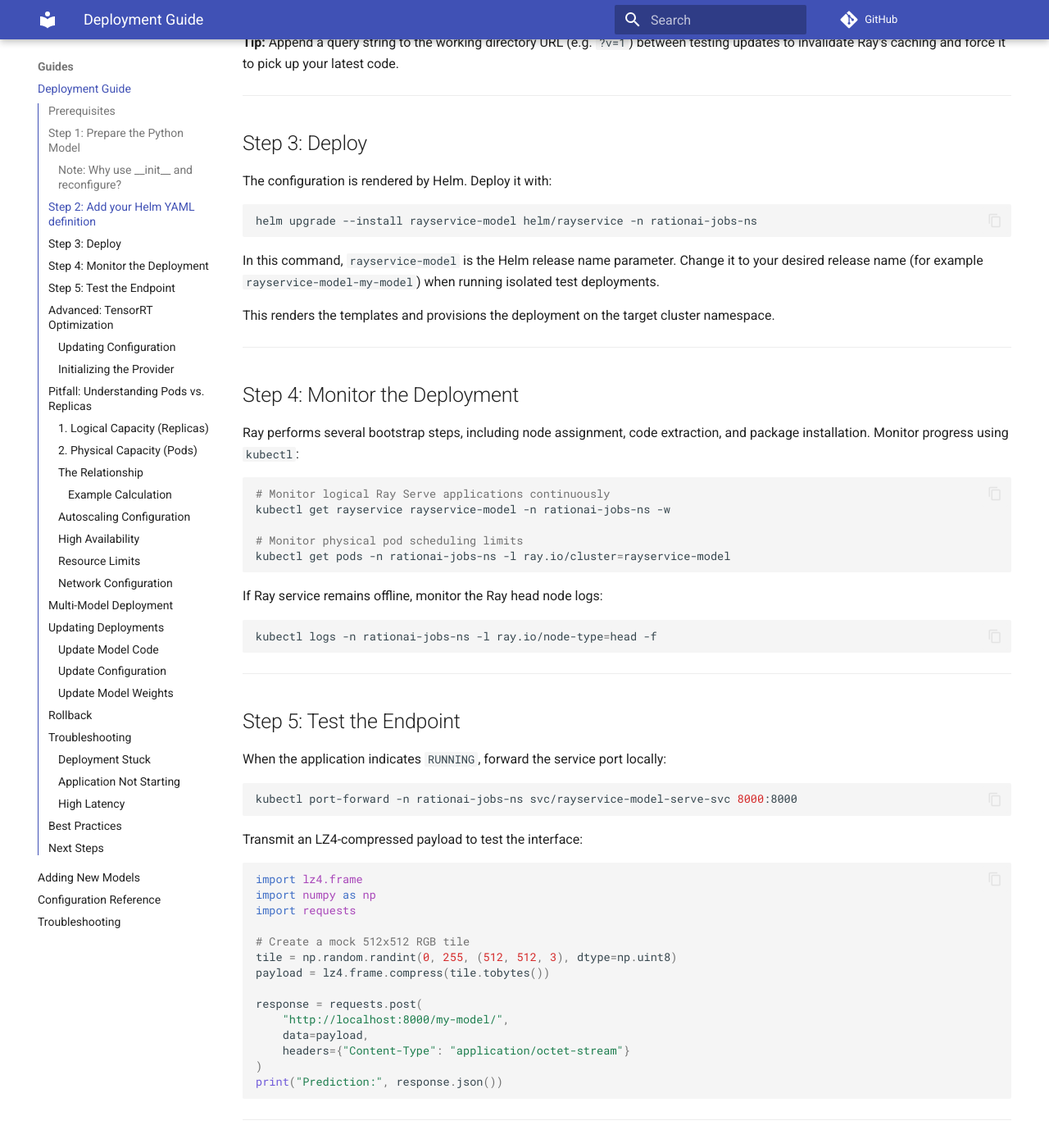
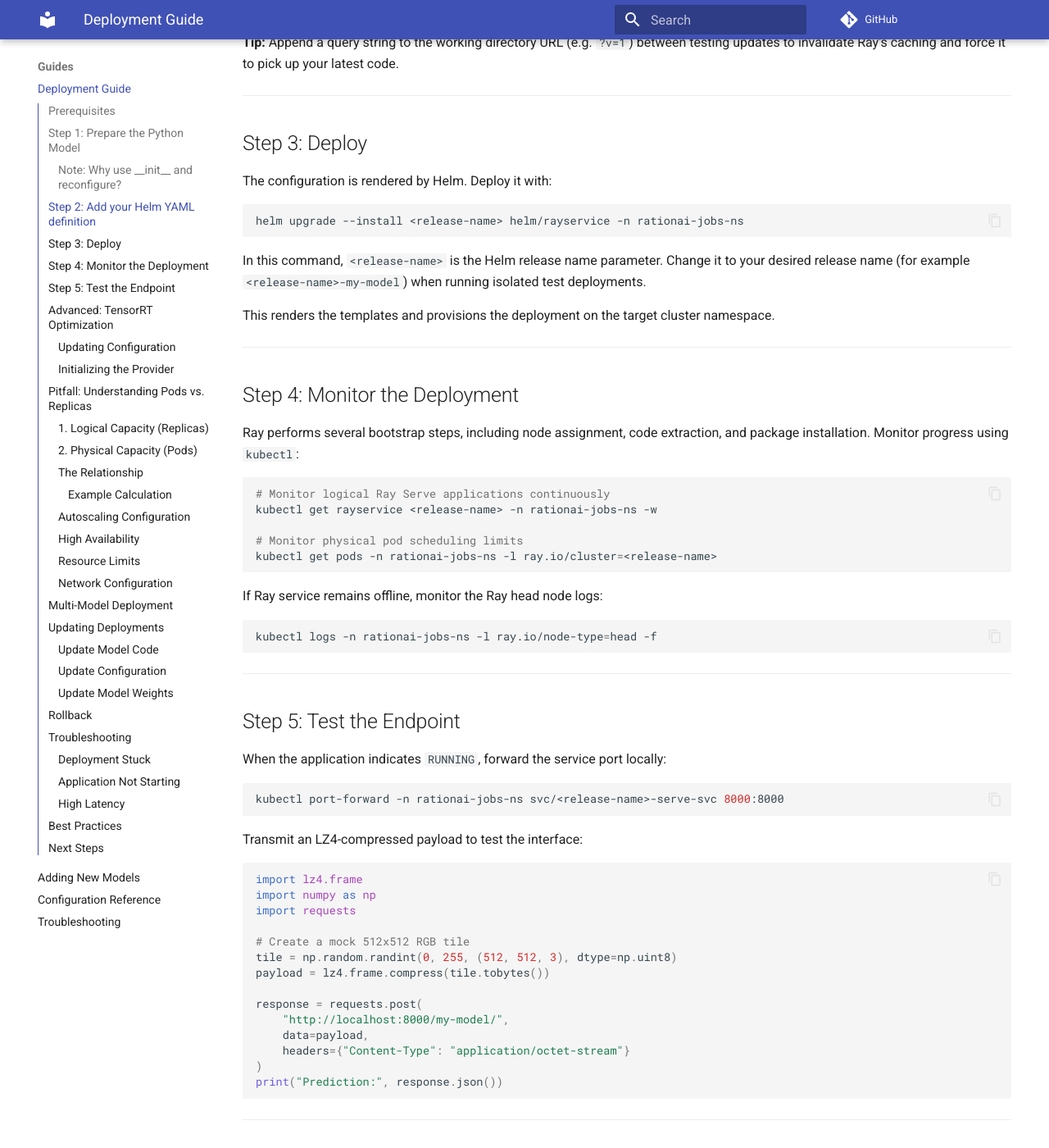
Before and after one commit to RationAI/model-service, an MkDocs documentation site: the page built from docs/guides/deployment-guide.md, in a window 1280 px wide and 1400 px high, scrolled down 3077 px. Shown: the whole window at 82% size. Built offline with MkDocs 1.6.1 and Material for MkDocs 9.7.7, drawn with Linux system fonts in a browser that asks for light colours; comment, search, counter and statistics services are not loaded; some of the changed text lies outside the part shown.

Commit message:
add placeholder release-name

````diff
--- a/docs/guides/deployment-guide.md
+++ b/docs/guides/deployment-guide.md
@@ -142,10 +142,10 @@ For development and testing, prefer a dedicated branch in `working_dir` (for exa
 The configuration is rendered by Helm. Deploy it with:
 
 ```bash
-helm upgrade --install rayservice-model helm/rayservice -n rationai-jobs-ns
+helm upgrade --install <release-name> helm/rayservice -n rationai-jobs-ns
 ```
 
-In this command, `rayservice-model` is the Helm release name parameter. Change it to your desired release name (for example `rayservice-model-my-model`) when running isolated test deployments.
+In this command, `<release-name>` is the Helm release name parameter. Change it to your desired release name (for example `<release-name>-my-model`) when running isolated test deployments.
 
 This renders the templates and provisions the deployment on the target cluster namespace.
 
@@ -157,10 +157,10 @@ Ray performs several bootstrap steps, including node assignment, code extraction
 
 ```bash
 # Monitor logical Ray Serve applications continuously
-kubectl get rayservice rayservice-model -n rationai-jobs-ns -w
+kubectl get rayservice <release-name> -n rationai-jobs-ns -w
 
 # Monitor physical pod scheduling limits
-kubectl get pods -n rationai-jobs-ns -l ray.io/cluster=rayservice-model
+kubectl get pods -n rationai-jobs-ns -l ray.io/cluster=<release-name>
 ```
 
 If Ray service remains offline, monitor the Ray head node logs:
@@ -176,7 +176,7 @@ kubectl logs -n rationai-jobs-ns -l ray.io/node-type=head -f
 When the application indicates `RUNNING`, forward the service port locally:
 
 ```bash
-kubectl port-forward -n rationai-jobs-ns svc/rayservice-model-serve-svc 8000:8000
+kubectl port-forward -n rationai-jobs-ns svc/<release-name>-serve-svc 8000:8000
 ```
 
 Transmit an LZ4-compressed payload to test the interface:
@@ -398,7 +398,7 @@ metadata:
 spec:
   type: LoadBalancer
   selector:
-    ray.io/cluster: rayservice-model
+    ray.io/cluster: <release-name>
   ports:
     - port: 80
       targetPort: 8000
@@ -437,7 +437,7 @@ Deploy multiple models by adding multiple application definitions to `helm/rayse
 3. Redeploy with Helm:
 
 ```bash
-helm upgrade --install rayservice-model helm/rayservice -n rationai-jobs-ns
+helm upgrade --install <release-name> helm/rayservice -n rationai-jobs-ns
 ```
 
 4. If `runtime_env.working_dir` URL is unchanged and old code is still used, bump a cache-busting query parameter (for example `...?v=2`) and redeploy.
@@ -449,7 +449,7 @@ helm upgrade --install rayservice-model helm/rayservice -n rationai-jobs-ns
 vim helm/rayservice/applications/my-model.yaml
 
 # Apply changes with Helm
-helm upgrade --install rayservice-model helm/rayservice -n rationai-jobs-ns
+helm upgrade --install <release-name> helm/rayservice -n rationai-jobs-ns
 ```
 
 KubeRay will reconcile the RayService and attempt a rolling-style update:
@@ -471,7 +471,7 @@ user_config:
 Apply the update:
 
 ```bash
-helm upgrade --install rayservice-model helm/rayservice -n rationai-jobs-ns
+helm upgrade --install <release-name> helm/rayservice -n rationai-jobs-ns
 ```
 
 ## Rollback
@@ -483,8 +483,8 @@ If deployment fails, rollback:
 # Instead, view KubeRay status and events, then re-apply a known-good spec.
 
 # Inspect current state and recent events
-kubectl get rayservice rayservice-model -n rationai-jobs-ns -o yaml
-kubectl describe rayservice rayservice-model -n rationai-jobs-ns
+kubectl get rayservice <release-name> -n rationai-jobs-ns -o yaml
+kubectl describe rayservice <release-name> -n rationai-jobs-ns
 
 # Check Ray Serve controller logs (usually shows the root cause)
 kubectl logs -n rationai-jobs-ns -l ray.io/node-type=head --tail=200
@@ -497,7 +497,7 @@ kubectl logs -n rationai-jobs-ns -l ray.io/node-type=head --tail=200
 **Check RayService status:**
 
 ```bash
-kubectl describe rayservice rayservice-model -n rationai-jobs-ns
+kubectl describe rayservice <release-name> -n rationai-jobs-ns
 ```
 
 **Common issues:**
@@ -513,7 +513,7 @@ kubectl describe rayservice rayservice-model -n rationai-jobs-ns
 
 ```bash
 # View dashboard
-kubectl port-forward -n rationai-jobs-ns svc/rayservice-model-head-svc 8265:8265
+kubectl port-forward -n rationai-jobs-ns svc/<release-name>-head-svc 8265:8265
 
 # Check logs
 kubectl logs -n rationai-jobs-ns -l ray.io/node-type=worker --tail=100
@@ -532,7 +532,7 @@ kubectl logs -n rationai-jobs-ns -l ray.io/node-type=worker --tail=100
 
 ```bash
 # Ray dashboard: http://localhost:8265
-kubectl port-forward -n rationai-jobs-ns svc/rayservice-model-head-svc 8265:8265
+kubectl port-forward -n rationai-jobs-ns svc/<release-name>-head-svc 8265:8265
 ```
 
 **Possible solutions:**
````
Also changed, not shown: docs/get-started/quick-start.md (+7 -7 lines), docs/guides/adding-models.md (+3 -3 lines), docs/guides/configuration-reference.md (+2 -2 lines).
